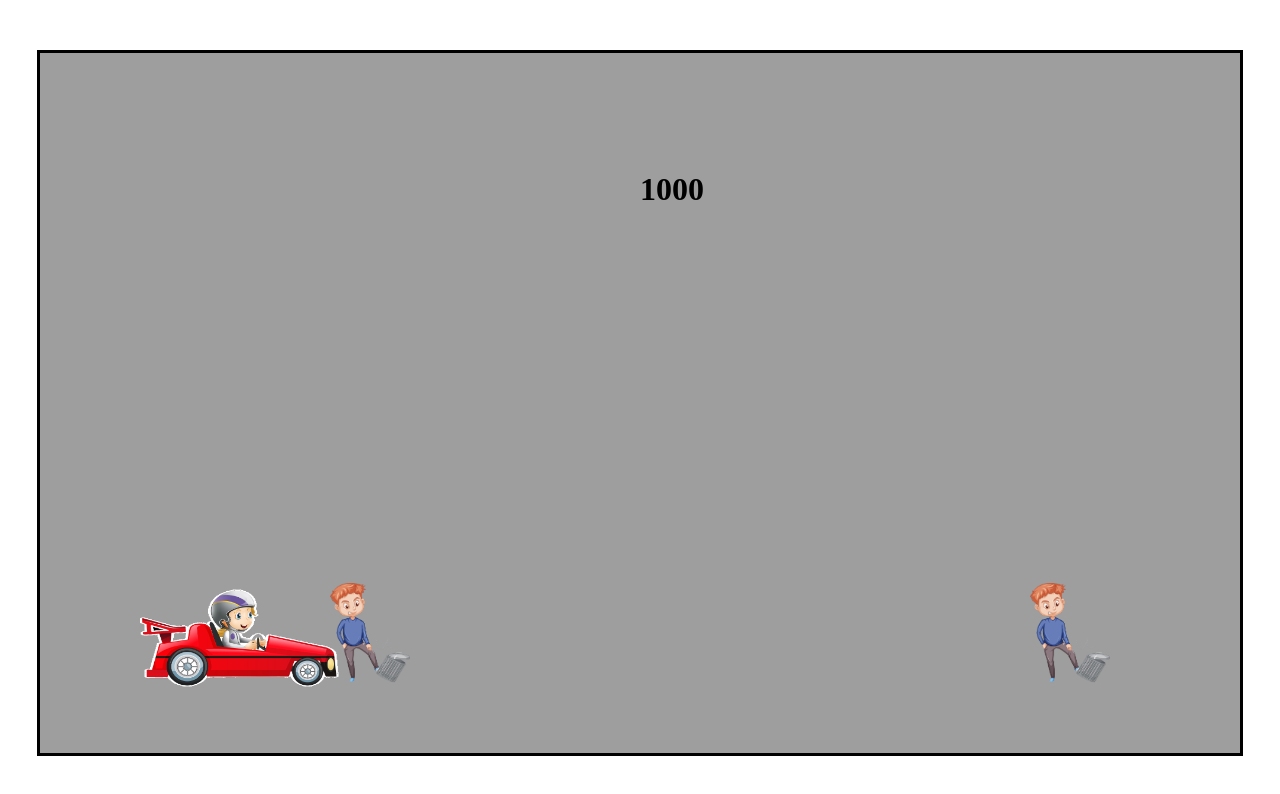
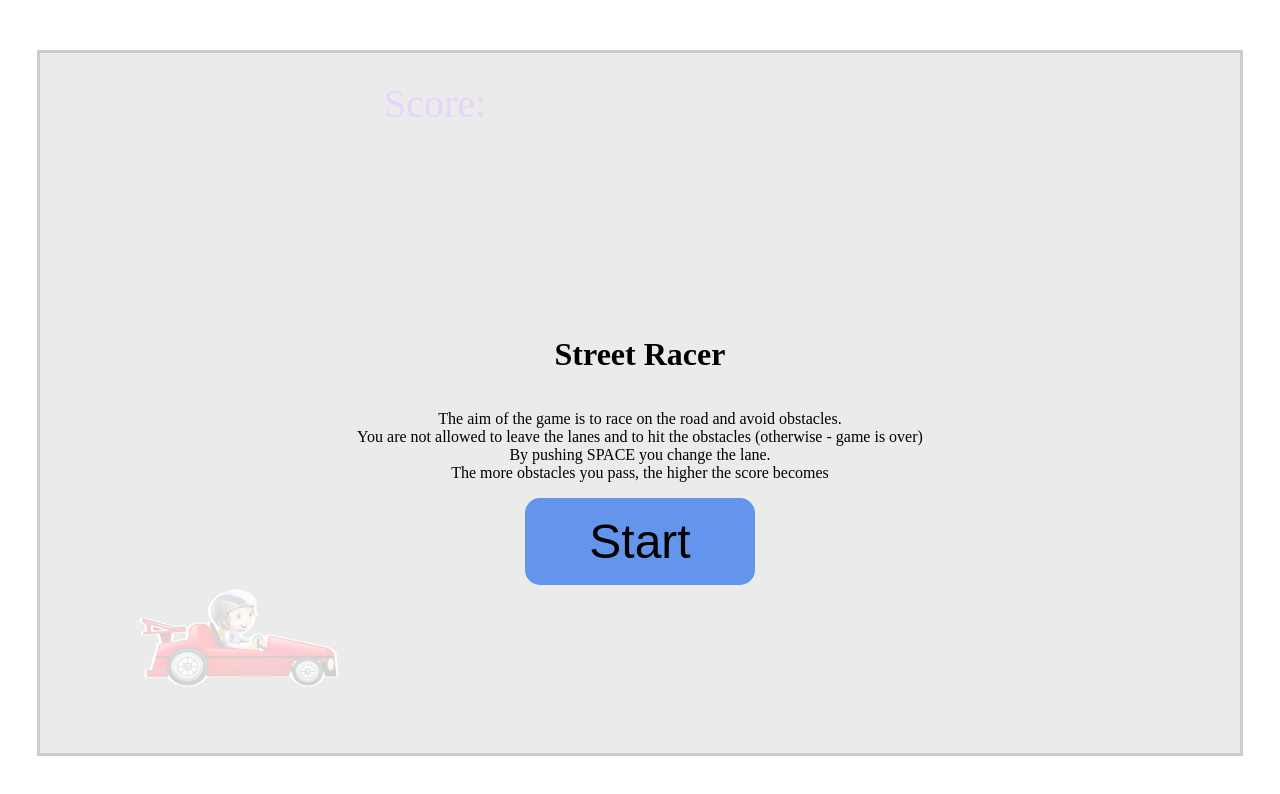
Before and after one commit to ydemakova/street-racer, a plain HTML site: page src/index.html in a window 1280 px wide. Drawn offline with Linux system fonts and the light colour scheme; files whose address does not match are found by name.

Commit message:
add menu and moving car

```diff
--- a/src/index.html
+++ b/src/index.html
@@ -13,20 +13,74 @@
 			display: block;
 		}
 
+		.hidden {
+			display: none;
+		}
+
 		.score {
 			position: absolute;
-			top: 150px;
-			left: 50%;
+			top: 80px;
+			left: 30%;
 			text-decoration: center;
+			font-size: 40px;
+			color: blueviolet;
+		}
+
+		.running .menu {
+			display: none;
+		}
+
+		.menu {
+			align-items: center;
+			background-color: rgba(255, 255, 255, 0.8);
+			display: flex;
+			height: 800px;
+			justify-content: center;
+			left: 0;
+			flex-direction: column;
+			margin: 0 auto;
+			position: absolute;
+			text-align: center;
+			top: 50px;
+			width: 100%;
+		}
+
+		.menu button {
+			font-size: 3rem;
+			background-color: cornflowerblue;
+			padding: 1rem 4rem;
+			border: none;
+			border-radius: 15px;
+		}
+
+		.menu button:hover {
+			background-color: skyblue;
+			cursor: pointer;
 		}
 	</style>
 
 	<body>
 		<canvas id="game-canvas" width="1200" height="700"></canvas>
-		<h1 class="score">1000</h1>
+
+		<div class="score">Score: <span id="actual-score"></span></div>
+
+		<div class="menu">
+			<h1>Street Racer</h1>
+			<p>
+				The aim of the game is to race on the road and avoid obstacles.
+				<br />
+				You are not allowed to leave the lanes and to hit the obstacles
+				(otherwise - game is over) <br />
+				By pushing SPACE you change the lane. <br />
+				The more obstacles you pass, the higher the score becomes
+			</p>
+			<button type="button" id="start-button">Start</button>
+		</div>
+
 		<script src="item.js"></script>
 		<script src="car.js"></script>
 		<script src="obstacle.js"></script>
 		<script src="index.js"></script>
+		<script src="score.js"></script>
 	</body>
 </html>
--- a/src/index.js
+++ b/src/index.js
@@ -22,13 +22,13 @@ const laneImages = [
 const carImage = '/Users/yuliademakova/Desktop/street-racer/assets/car.png'
 const car = new Car(ctx, carImage, 100, canvas.height - 165, 200, 100, laneYs)
 
-let isGameOver = false
+let isGameRunning = false
 let intervalId
 let score = 0
 
 function main() {
-	// draws
 	ctx.drawImage(background, 0, 0, canvas.width, canvas.height)
+
 	laneObstacles
 		.filter((obstacle) => obstacle.lane === 'left')
 		.forEach((obstacle) => obstacle.draw())
@@ -40,11 +40,10 @@ function main() {
 	addObstacle()
 	controlCollition()
 	removeObstacles()
+	intervalId = requestAnimationFrame(main)
 
-	if (isGameOver) {
-		cancelAnimationFrame(intervalId)
-	} else {
-		intervalId = requestAnimationFrame(main)
+	if (!isGameRunning) {
+		return cancelAnimationFrame(intervalId)
 	}
 }
 
@@ -54,9 +53,8 @@ function controlCollition() {
 		const isBehindCar = car.x > obstacle.x + 10
 		const isWihinCar = !isBeforeCar && !isBehindCar
 		if (obstacle.lane === car.lane && isWihinCar) {
-			isGameOver = true
+			isGameRunning = false
 		}
-		// console.log('isGameOver: ', isGameOver)
 	})
 }
 
@@ -95,12 +93,12 @@ function removeObstacles() {
 			score += obstacle.speed
 			obstacleCounter++
 
-			if (obstacleCounter % 2 === 0) {
+			if (obstacleCounter % 10 === 0) {
 				console.log(obstacleCounter)
 				Obstacle.prototype.speed += 1 // TODO: repair!
 			}
 
-			console.log(score)
+			showScore(score)
 			return false
 		}
 		return true
@@ -109,4 +107,11 @@ function removeObstacles() {
 
 window.addEventListener('load', () => {
 	main()
+
+	const startButton = document.getElementById('start-button')
+	startButton.addEventListener('click', () => {
+		document.body.classList += 'running'
+		isGameRunning = true
+		main()
+	})
 })
--- /dev/null
+++ b/src/score.js
@@ -0,0 +1,4 @@
+function showScore(score) {
+	let scoreValue = document.getElementById('actual-score')
+	scoreValue.innerText = score
+}
```
Also changed, not shown: assets/Blurred-Background.jpg (added), 1 other file.
